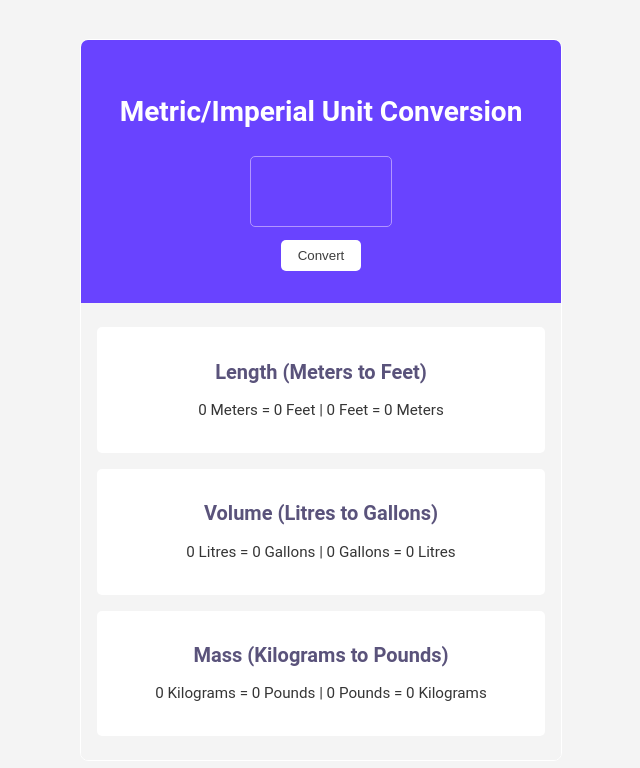
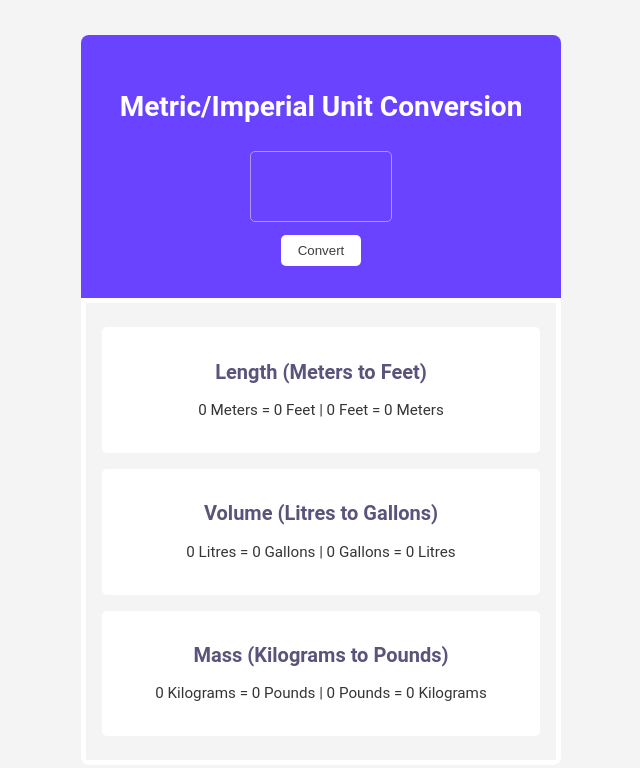
Before and after one commit to alomf/UnitConverter, a website built with Vite: page index.html in a window 1280 px wide. Shown: the whole page, without its empty margins (319-959 px from the left). Built offline with nearby package versions, Linux system fonts and the light colour scheme.

Commit message:
added comments and changed some styling

```diff
--- a/index.css
+++ b/index.css
@@ -1,4 +1,4 @@
-body{
+body {
   font-family: 'Roboto', sans-serif;
   margin: 0;
   min-block-size: 100vh;
@@ -15,7 +15,6 @@ body{
   inline-size: clamp(18rem, 90vw, 30rem);
   border-radius: 8px;
   overflow: hidden;
-  border: 1px solid white;
 }
 
 .conversion-section {
@@ -61,6 +60,7 @@ body{
   display: grid;
   gap: 1em;
   background-color: #F4F4F4;
+  border: 5px solid #FFFFFF;
 }
 
 .conversion-section,
```
Also changed, not shown: index.html (+2 -0 lines).
